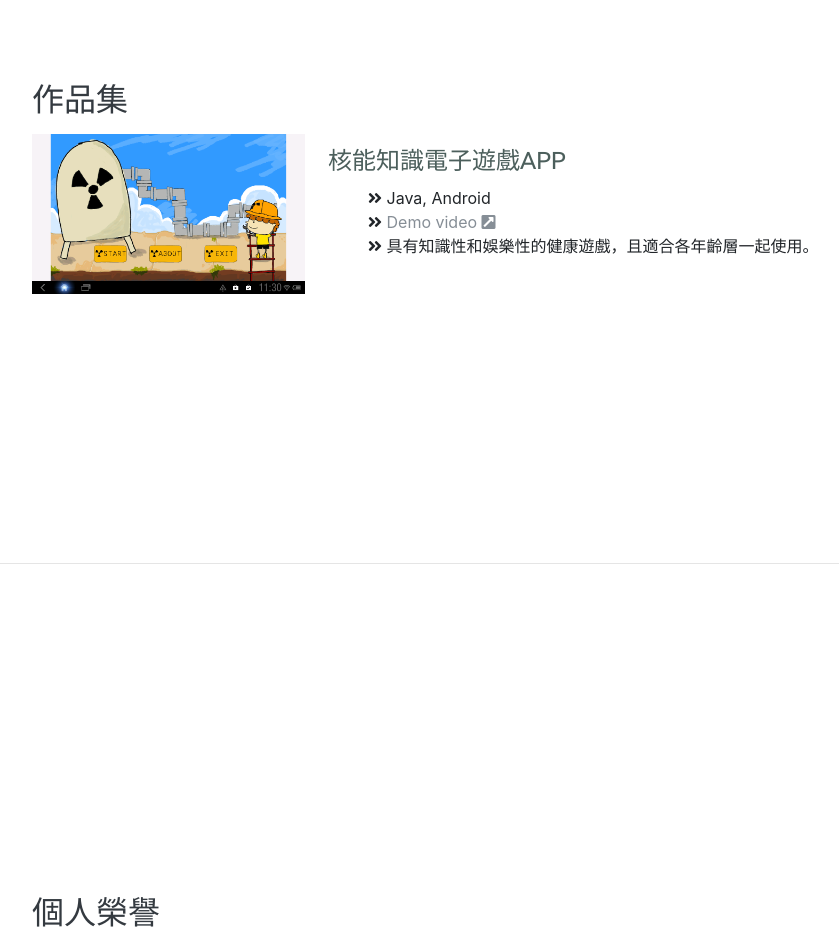
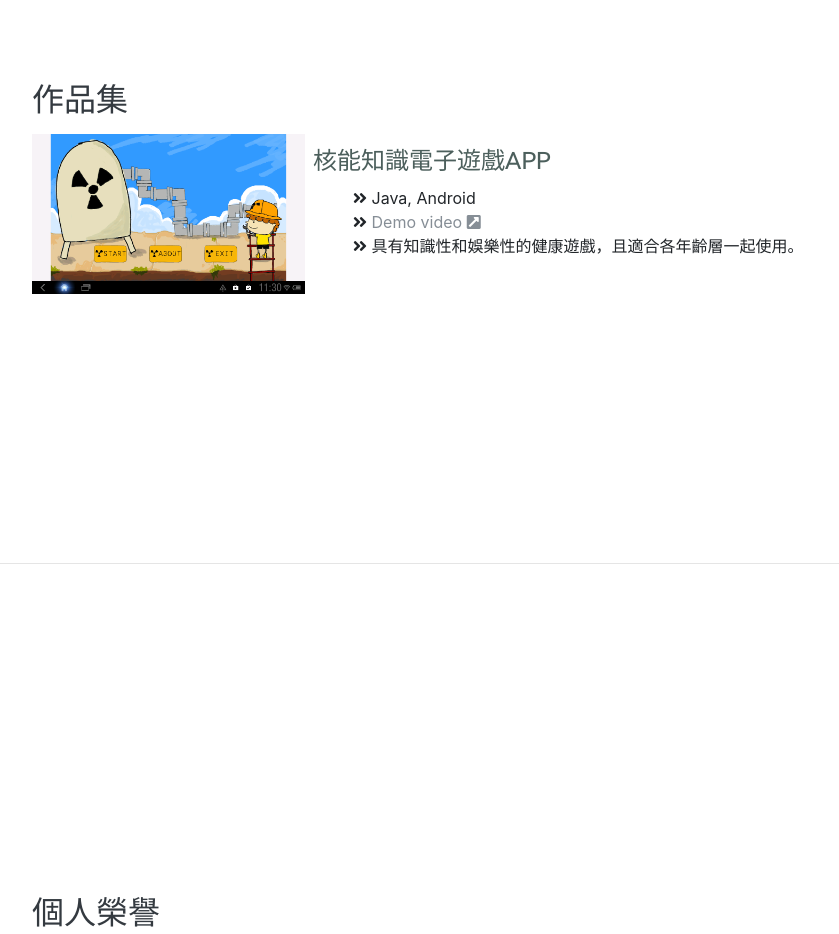
Before and after one commit to SyuanLiao/SyuanLiao.github.io, a website with bundled scripts: page index.html in a window 1280 px wide. Shown: the part 3620-4554 px from the top of the page, without its empty margins (288-1127 px from the left). Built offline with nearby package versions, Linux system fonts and the light colour scheme.

Commit message:
removed resume-date in portfolio img class

```diff
--- a/index.html
+++ b/index.html
@@ -251,7 +251,7 @@
       <div class="w-100">
         <h2 class="mb-5">作品集</h2>
         <div class="resume-item d-flex flex-column flex-md-row">
-          <div class="resume-date portfolio-img">
+          <div class="portfolio-img">
             <img class="" src="img/portfolio/nuclear.png" alt="">
           </div>
           <div class="resume-content">
```
